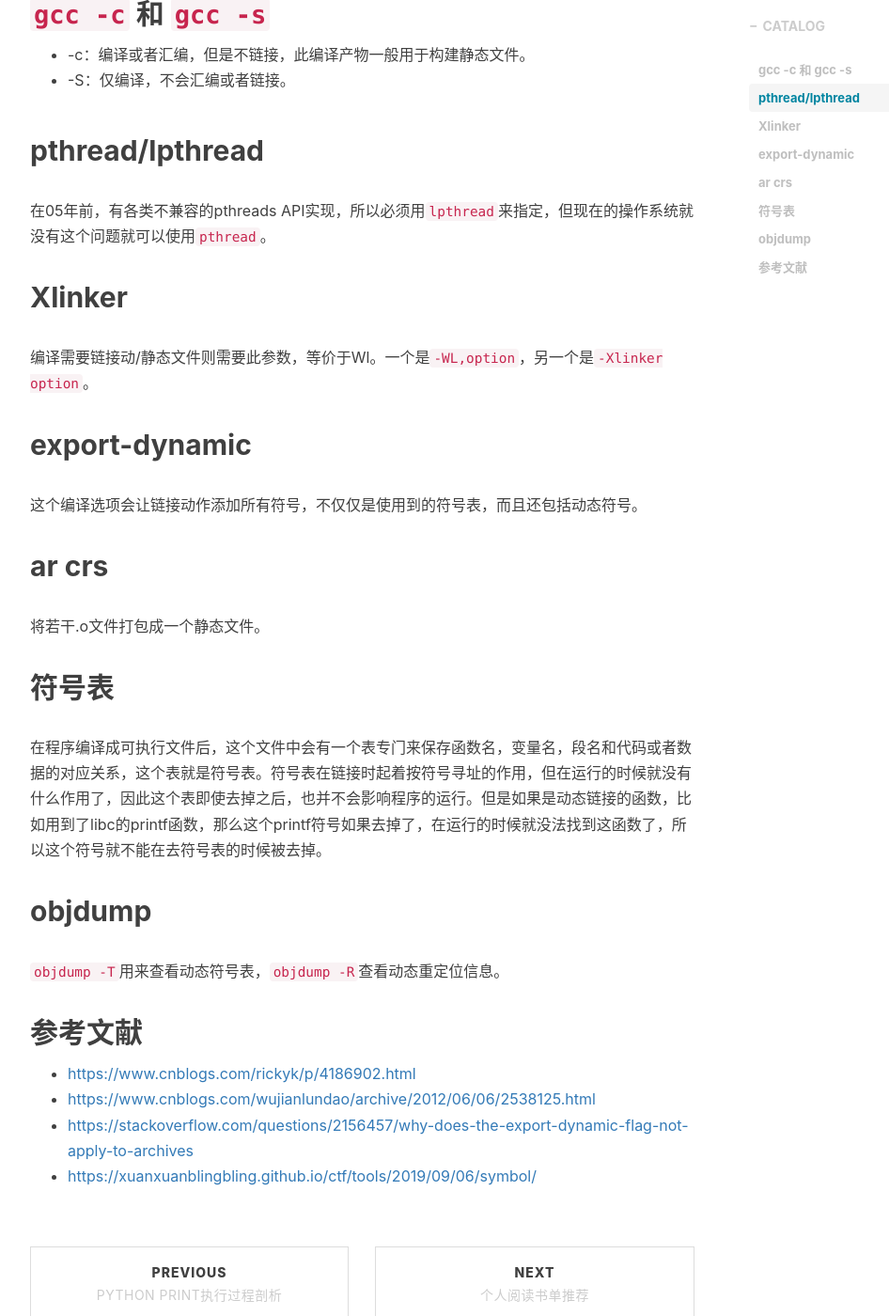
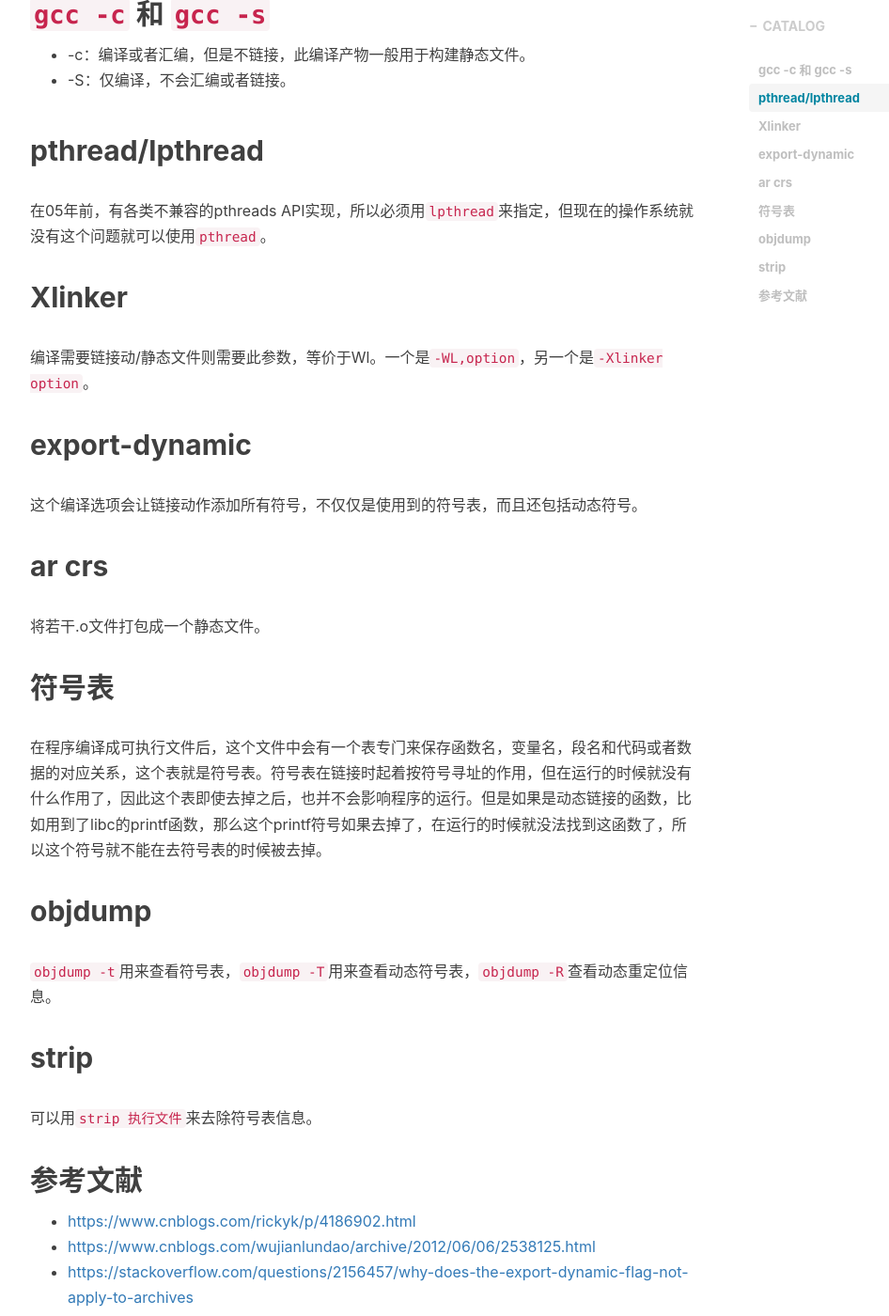
Before and after one commit to shihai1991/shihai1991.github.io, a Jekyll site: the page built from _posts/2021-11-22-gcc编译器编译选项分析汇总.md, in a window 1280 px wide and 1400 px high, scrolled down 580 px. Shown: the whole window at 94% size, without its empty margins (233-1179 px from the left). Built offline with Jekyll 4.4.1, drawn with Linux system fonts in a browser that asks for light colours; nearby versions of some CDN libraries; comment, search, counter and statistics services are not loaded.

Commit message:
Update 2021-11-22-gcc编译器编译选项分析汇总.md

```diff
--- a/_posts/2021-11-22-gcc编译器编译选项分析汇总.md
+++ b/_posts/2021-11-22-gcc编译器编译选项分析汇总.md
@@ -32,7 +32,10 @@ subtitle: 自己不懂的、容易忘记的都持续记录一下。
 在程序编译成可执行文件后，这个文件中会有一个表专门来保存函数名，变量名，段名和代码或者数据的对应关系，这个表就是符号表。符号表在链接时起着按符号寻址的作用，但在运行的时候就没有什么作用了，因此这个表即使去掉之后，也并不会影响程序的运行。但是如果是动态链接的函数，比如用到了libc的printf函数，那么这个printf符号如果去掉了，在运行的时候就没法找到这函数了，所以这个符号就不能在去符号表的时候被去掉。
 
 ## objdump
-`objdump -T`用来查看动态符号表，`objdump -R`查看动态重定位信息。
+`objdump -t`用来查看符号表，`objdump -T`用来查看动态符号表，`objdump -R`查看动态重定位信息。
+
+## strip
+可以用`strip 执行文件`来去除符号表信息。
 
 ## 参考文献
 - [https://www.cnblogs.com/rickyk/p/4186902.html](https://www.cnblogs.com/rickyk/p/4186902.html)
```
